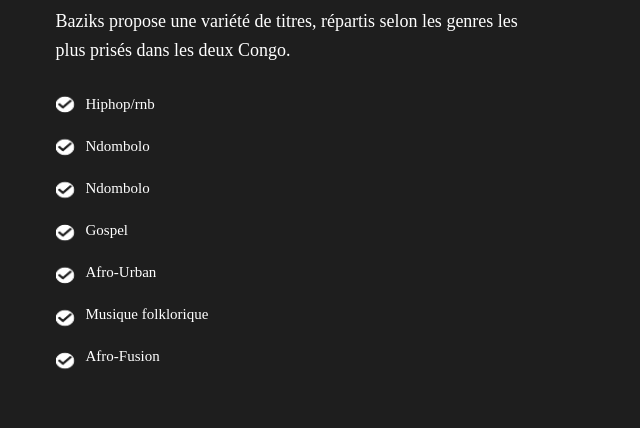
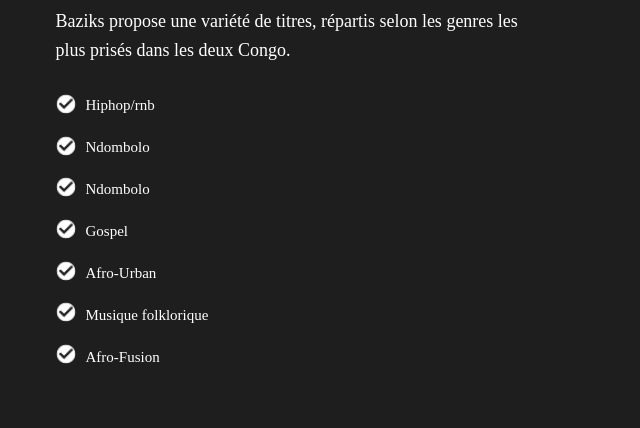
Before and after one commit to abraham241/html2, a plain HTML site: page index.html in a window 1280 px wide. Shown: the part 2740-3168 px from the top of the page, 562-1202 px from the left. Drawn offline with Linux system fonts and the light colour scheme; a web font is replaced by a local one.

Commit message:
les dernieres corrections

```diff
--- a/bazik.css
+++ b/bazik.css
@@ -380,7 +380,7 @@
 #lo1{
     position: relative;
     right: 50px;
-    bottom: 295px ;
+    top: -280px ;
     line-height: 280%;
     font-size: 15px;
 
@@ -389,6 +389,11 @@
 #lo{
     position: relative;
     right: 80px;
+    height: 270px;
+    justify-content: space-between;
+    display: flex;
+    flex-direction: column;
+    /* background-color: #fff; */
 }
 
 .texte5{
@@ -793,7 +798,7 @@
     color: white;
     position: relative;
     top: 210px;
-    left: 100px;
+    left: 130px;
 }
 
 .texto h1 {
--- a/index.html
+++ b/index.html
@@ -218,7 +218,14 @@
                 <div class="texte5">
 
                         <div id="lo">
-                            <img src="p8.png" style="height: 280px ; width: 20px">
+                            <img src="checkbox.png" style="height: 20px ; width: 20px">
+                            <img src="checkbox.png" style="height: 20px ; width: 20px">
+                            <img src="checkbox.png" style="height: 20px ; width: 20px">
+                            <img src="checkbox.png" style="height: 20px ; width: 20px">
+                            <img src="checkbox.png" style="height: 20px ; width: 20px">
+                            <img src="checkbox.png" style="height: 20px ; width: 20px">
+                            <img src="checkbox.png" style="height: 20px ; width: 20px">
+
                         </div>
                         <div id="lo1">
                             Hiphop/rnb <br>
```
Also changed, not shown: checkbox.png (added).
